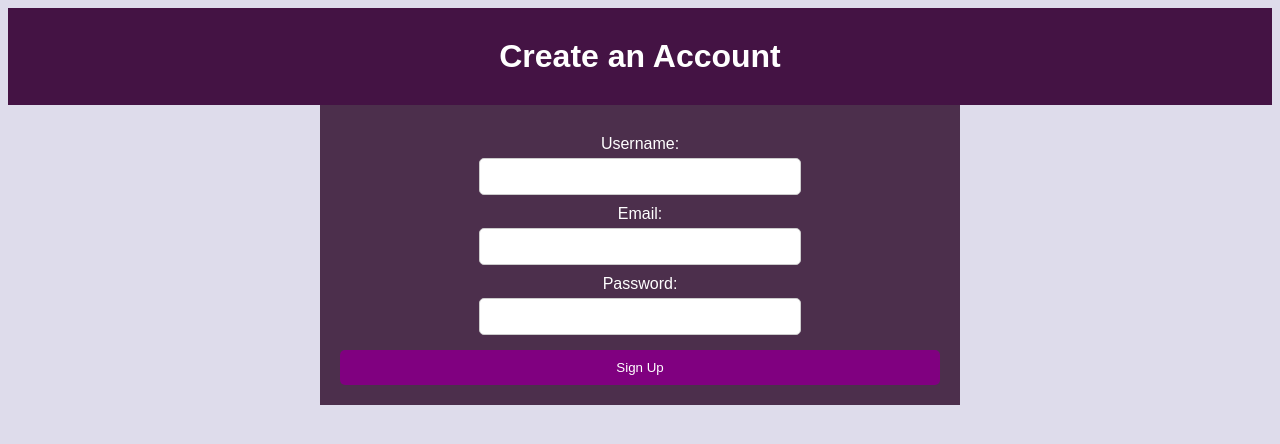
After one commit to Farah-94/Ecommerce_website, a Django app: page /store/signup/ in a window 1280 px wide. The commit adds this page. Shown: the top 444 px of the page. Run offline with Django 5.2, Linux system fonts and the light colour scheme.

Commit message:
css apply

```diff
--- a/ecommerce_store/urls.py
+++ b/ecommerce_store/urls.py
@@ -16,10 +16,12 @@ Including another URLconf
 """
 from django.contrib import admin
 from django.urls import path, include
-from store.views import product_list  # Import the view
+from store.views import product_list
+from store.views import logout_view
 
 urlpatterns = [
     path('', product_list, name='home'),  # Redirect empty path to product list
     path('store/', include('store.urls')),  # Store app URLs
     path('admin/', admin.site.urls),
+    path('logout/', logout_view, name='logout'),
 ]
--- a/store/models.py
+++ b/store/models.py
@@ -1,11 +1,7 @@
 from django.db import models
 
-# Create your models here.
 class Product(models.Model):
     name = models.CharField(max_length=255)
     price = models.DecimalField(max_digits=10, decimal_places=2)
     description = models.TextField()
-    image = models.ImageField(upload_to='products/')
-
-    def __str__(self):
-        return self.name
+    stock = models.IntegerField(default=0)
--- a/store/static/store/style.css
+++ b/store/static/store/style.css
@@ -1,39 +1,199 @@
 body {
-    background-color: black;
+    background-color: rgb(222, 220, 235);
     color: white;
     font-family: Arial, sans-serif;
 }
 
 header {
     display: flex;
-    justify-content: space-between;
-    align-items: center;
-    padding: 15px;
-    background-color: #1a001a; /* Dark blackish-purple */
+    flex-direction: column; /* Stack items vertically */
+    align-items: center; /* Center horizontally */
+    justify-content: center; /* Center vertically */
+    text-align: center;
+    padding: 20px;
+    background-color: #441344; /* Dark background */
+}
+
+h1 {
+    text-align: center;
+    width: auto; /* Ensures it only takes necessary space */
+    margin: 10px auto; /* Centers it within header */
 }
 
 .logo {
     width: 120px;
 }
 
-nav ul {
-    list-style: none;
-    display: flex;
-    gap: 20px;
+
+
+.sidebar {
+    width: 250px;
+    background-color: #1a001a;
+    padding: 20px;
+    height: 100vh;
+    position: fixed; /* Keeps sidebar in place */
+    left: 0; /* Aligns it to the left */
+    top: 0;
 }
 
-nav ul li a {
-    color: white;
-    text-decoration: none;
+
+
+.sidebar nav ul {
+    list-style: none;
+    padding: 0;
 }
 
-.signin-btn {
-    background-color: purple;
-    padding: 8px 15px;
+.sidebar nav ul li {
+    margin-bottom: 15px;
+}
+
+.sidebar nav ul li a {
+    text-decoration: none;
+    color: white;
+    display: block;
+    padding: 10px;
+    background-color: #333;
     border-radius: 5px;
 }
 
+.content {
+    margin-left: 270px; /* Creates space for sidebar */
+    padding: 20px;
+}
+
+
+.signin-btn {
+    background-color: rgb(26, 24, 26);
+    padding: 8px 15px;
+    border-radius: 5px;
+
+}
+
 .slider {
+    position: relative;
+    overflow: hidden; /* Keeps images within the slider */
+    width: 100%; /* Full width */
+
+}
+.slider-container {
     display: flex;
-    overflow: hidden;
+    width: 100%; /* Start by making it full width */
+    max-width: 300%; /* Adjust based on the number of slides */
+    transition: transform 1.5s ease-in-out; /* Smoother animation */
 }
+.product-slide {
+    min-width: 100%; /* Ensures each image stays within its frame */
+    text-align: center; /* Centers images */
+}
+
+
+
+
+.slider .product-slide:first-child {
+    display: block;
+}
+.slider .product-slide img {
+    width: auto; /* Prevent excessive horizontal stretching */
+    max-width: 100%; /* Fit within parent container */
+    height: auto; /* Keep original proportions */
+    max-height: 300px; /* Adjust as needed */
+    object-fit: contain; /* Keeps entire image visible */
+}
+.slider .product-slide.active {
+    display: block;
+    text-align: center;
+}
+
+.navigation {
+    text-align: center;
+    margin-top: 10px;
+}
+
+.navigation button {
+    background-color: #444;
+    color: white;
+    border: none;
+    padding: 10px;
+    cursor: pointer;
+    margin: 5px;
+}
+
+.navigation button:hover {
+    background-color: #666;
+}
+
+
+.dropdown {
+   position: relative;
+    display: inline-block;
+}
+
+.dropbtn {
+    background-color: #67496a;
+    color: white;
+    padding: 10px;
+    border: none;
+    cursor: pointer;
+    width: 100px;
+}
+
+.dropdown-content {
+    display: none;
+    position: absolute;
+    background-color: #444;
+    min-width: 160px;
+    box-shadow: 0px 8px 16px rgba(0, 0, 0, 0.2);
+    z-index: 1;
+    right: 0;
+    left: 0;
+    top: 100%; /* Added missing semicolon */
+}
+
+.dropdown-content a {
+    color: white;
+    padding: 12px 16px;
+    text-decoration: none;
+    display: block;
+}
+
+.dropdown-content a:hover {
+    background-color: #555;
+}
+
+.dropdown:hover .dropdown-content {
+    display: block;
+}
+
+.form-container {
+    margin-top:6px;
+    max-width: 600px;
+    margin: auto;
+    padding: 20px;
+    background-color: #4c2f4c;
+    text-align: center;
+}
+
+label {
+    display: block;
+    margin-top: 10px;
+    font-size: 16px;
+}
+
+input {
+    width: 50%;
+    padding: 10px;
+    margin-top: 5px;
+    border-radius: 5px;
+    border: 1px solid #ccc;
+}
+
+button {
+    width: 100%;
+    padding: 10px;
+    margin-top: 15px;
+    background-color: purple;
+    color: white;
+    border: none;
+    border-radius: 5px;
+    cursor: pointer;
+}
--- /dev/null
+++ b/store/templates/store/signup.html
@@ -0,0 +1,31 @@
+<!DOCTYPE html>
+<html lang="en">
+<head>
+    <meta charset="UTF-8">
+    <meta name="viewport" content="width=device-width, initial-scale=1.0">
+    <title>Sign Up</title>
+    {% load static %}
+    <link rel="stylesheet" href="{% static 'store/style.css' %}">
+</head>
+<body>
+    <header>
+        <h1>Create an Account</h1>
+    </header>
+
+    <main class="form-container">
+        <form method="POST">
+            {% csrf_token %}
+            <label for="username">Username:</label>
+            <input type="text" id="username" name="username" required>
+
+            <label for="email">Email:</label>
+            <input type="email" id="email" name="email" required>
+
+            <label for="password">Password:</label>
+            <input type="password" id="password" name="password" required>
+
+            <button type="submit">Sign Up</button>
+        </form>
+    </main>
+</body>
+</html>
--- a/store/urls.py
+++ b/store/urls.py
@@ -1,6 +1,10 @@
 from django.urls import path
-from .views import product_list  # Import your view
+from .views import logout_view, product_list, signup, signin
 
 urlpatterns = [
+    path('logout/', logout_view, name='logout'),
     path('products/', product_list, name='product_list'),
+    path('signup/', signup, name='signup'),
+    path('signin/', signin, name='signin'),
+
 ]
--- a/store/views.py
+++ b/store/views.py
@@ -1,6 +1,37 @@
 from django.shortcuts import render
 from .models import Product
+from django.contrib.auth import logout
+from django.contrib.auth import login
+from django.shortcuts import render, redirect
+from django.contrib.auth.forms import UserCreationForm
+
+
+
+def logout_view(request):
+    logout(request)  # Logs out the user
+    return redirect('login')
 
 def product_list(request):
     products = Product.objects.all()
-    return render(request, 'product_list.html', {'products': products})
+    return render(request, 'store/product_list.html', {'products': products})
+
+from django.contrib.auth import login
+from django.shortcuts import render, redirect
+from django.contrib.auth.forms import UserCreationForm
+from django.contrib import messages
+
+def signup(request):
+    form = UserCreationForm()
+    if request.method == "POST":
+        form = UserCreationForm(request.POST)
+        if form.is_valid():
+            user = form.save()
+            messages.success(request, "You have successfully signed up!")  # ✅ Confirmation message
+            return redirect("signin")
+
+    return render(request, "store/signup.html", {"form": form})
+
+
+
+def signin(request):
+    return render(request, "store/signin.html")
```
Also changed, not shown: ecommerce_store/settings.py (+7 -3 lines), store/static/store/script.js (added, +18 -0 lines), store/templates/product_list.html (deleted, +0 -43 lines), store/templates/script.js (deleted, +0 -9 lines), store/templates/store/product_list.html (added, +38 -0 lines), store/templates/store/signin.html (added, +31 -0 lines), db.sqlite3, store/migrations/0001_initial.py, store/static/store/images/logo.png (added), store/static/store/images/logo1.png (added), store/static/store/images/product1.jpg (added), store/static/store/images/product2.jpg (added), store/static/store/images/product3.jpg (added).
